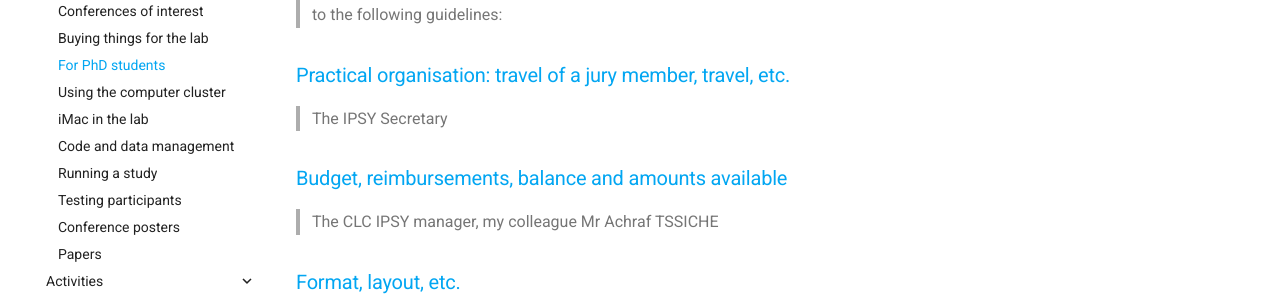
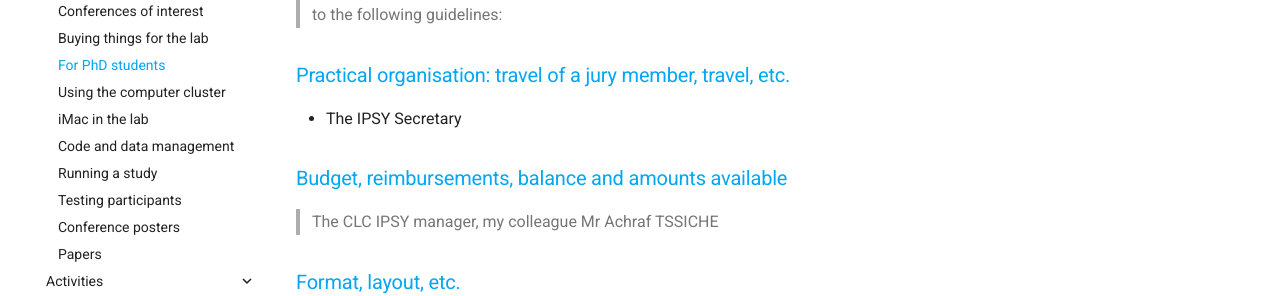
Before and after one commit to cpp-lln-lab/CPP_LabGuide, an MkDocs documentation site: the page built from doc/for_phd_students.md, in a window 1280 px wide and 900 px high, scrolled down 826 px. Shown: the part 447-743 px from the top of the window. Built offline with MkDocs 1.6.1 and Material for MkDocs 9.7.7, drawn with Linux system fonts in a browser that asks for light colours; comment, search, counter and statistics services are not loaded.

```diff
--- a/doc/for_phd_students.md
+++ b/doc/for_phd_students.md
@@ -43,7 +43,8 @@ The balance of the "thesis" budget can be used for :
 > printing the draft thesis, sending the thesis to the jury members, etc.
 The doctoral student must pay particular attention to the following guidelines:
 ### Practical organisation: travel of a jury member, travel, etc.
-> The IPSY Secretary
+* The IPSY Secretary
+
 ### Budget, reimbursements, balance and amounts available
 > The CLC IPSY manager, my colleague Mr Achraf TSSICHE
 ### Format, layout, etc.
```
